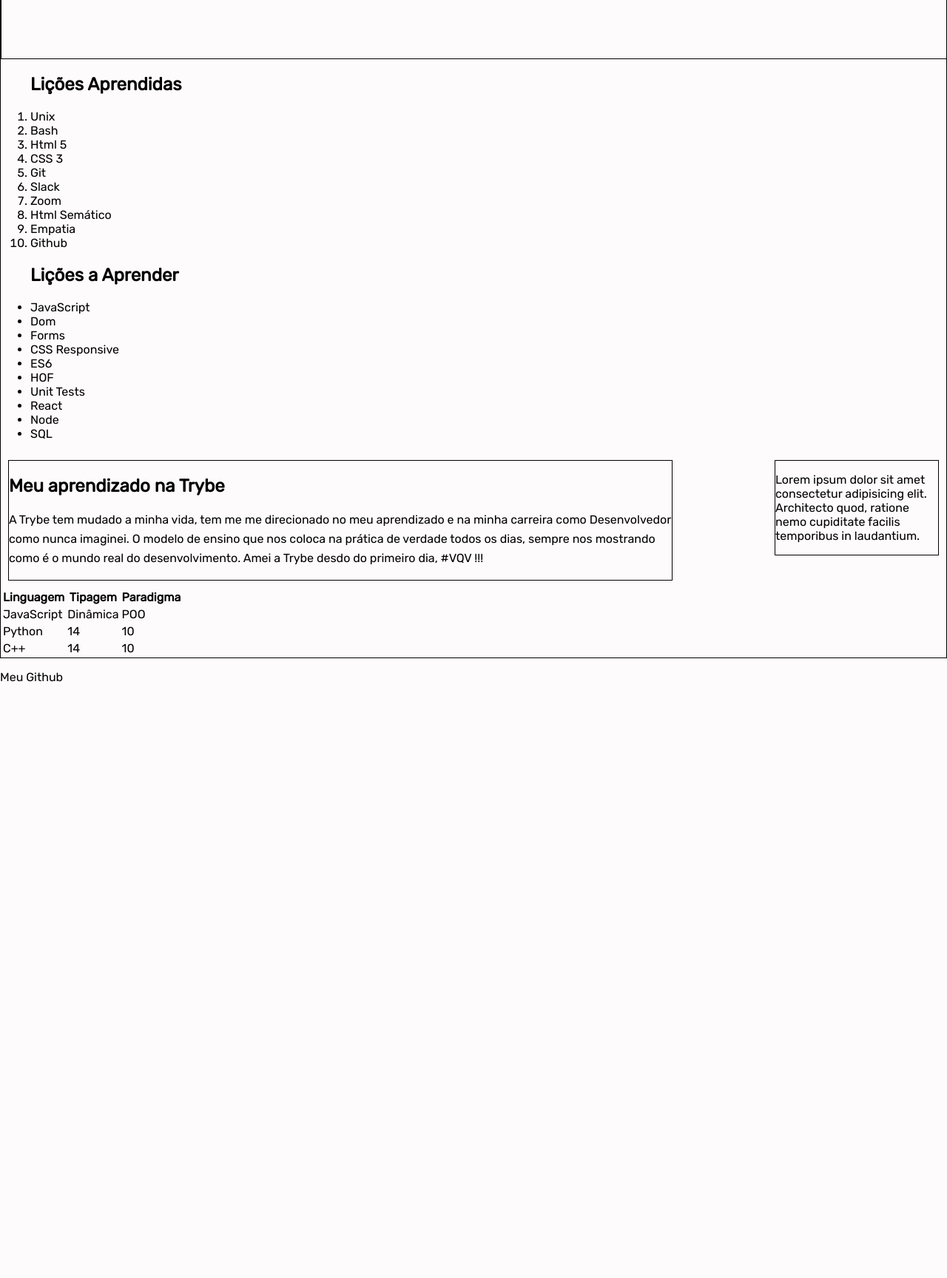
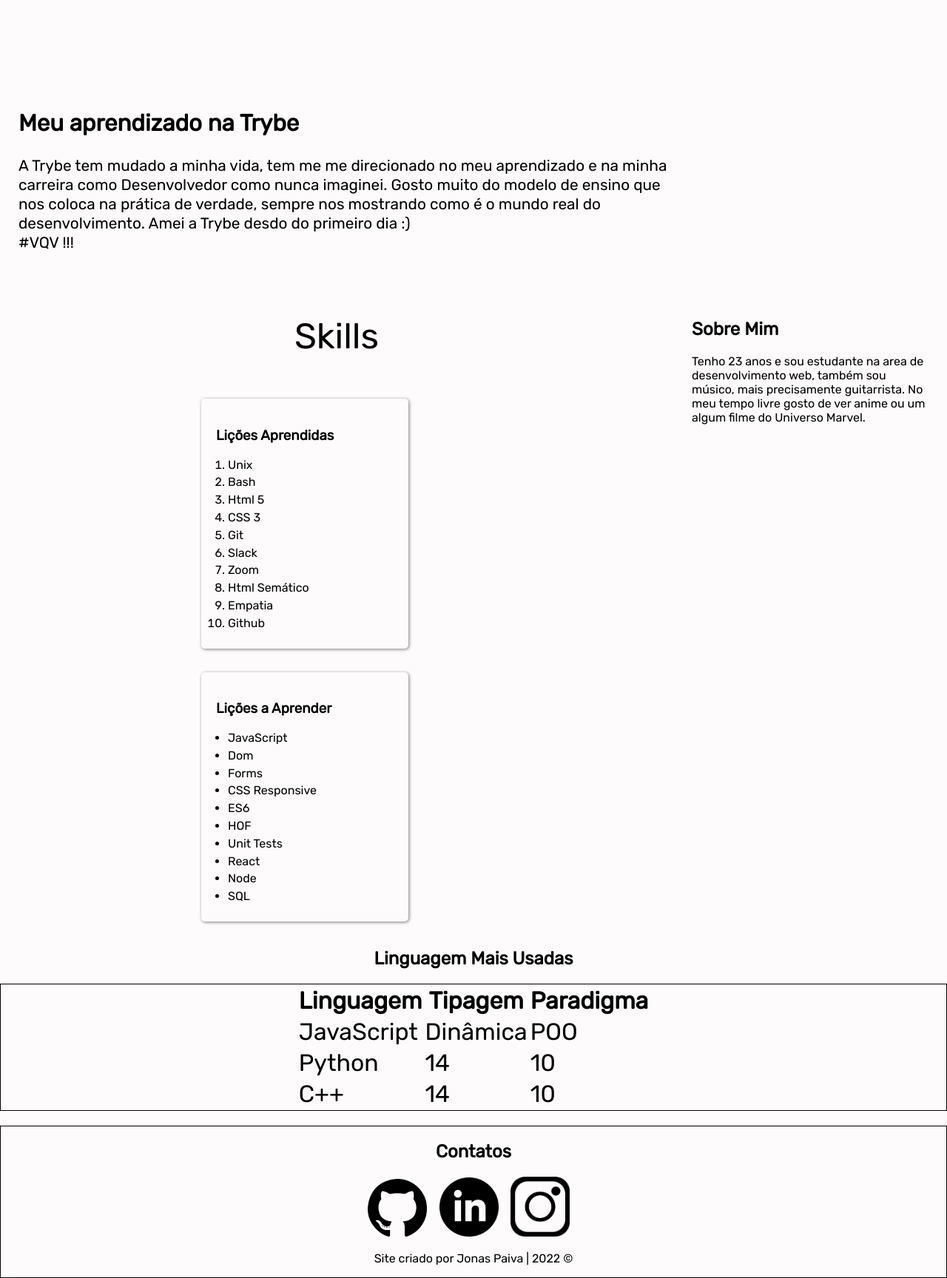
Before and after one commit to Jonas-Paiva/Project-Lessons-Learned, a website: page index.html in a window 1280 px wide. Shown: the part 553-2281 px from the top of the page at 74% size. Before the commit the page ends 1494 px from the top, so only its background shows below. Drawn offline with Linux system fonts and the light colour scheme.

Commit message:
layout quase pronto

```diff
--- a/index.html
+++ b/index.html
@@ -19,10 +19,10 @@
 
       <nav>
         <ul>
-          <li><a href="">Home</a></li>
-          <li><a href="#listas">Listas</a></li>
-          <li><a href="">Aprendizado na Trybe</a></li>
-          <li><a href="">Tabela</a></li>
+          <li><a href="#home">Home</a></li>
+          <li><a href="#listas">Skills</a></li>
+          <li><a href="#Aprendizado">Aprendizado na Trybe</a></li>
+          <li><a href="#tabela">Tabela</a></li>
           <li><a href="#rodape">Contatos</a></li>
         </ul>
       </nav>
@@ -31,12 +31,37 @@
     <main>
       <section class="welcome">
         <img id="minha_foto" src="./assets/foto.jpg" alt="foto" />
-        <p>Olá, Mundo !<br> Sou Jonas</p>
+        <p>
+          Olá, Mundo !<br />
+          Sou Jonas
+        </p>
       </section>
 
-      <section class="listas">
+      <article class="lado-esquerdo">
+        <h2>Meu aprendizado na Trybe</h2>
+        <p>
+          A Trybe tem mudado a minha vida, tem me me direcionado no meu
+          aprendizado e na minha carreira como Desenvolvedor como nunca
+          imaginei. Gosto muito do modelo de ensino que nos coloca na prática de
+          verdade, sempre nos mostrando como é o mundo real do desenvolvimento.
+          Amei a Trybe desdo do primeiro dia :)<br />
+          #VQV !!!
+        </p>
+      </article>
+
+      <aside class="lado-direito">
+        <h2>Sobre Mim</h2>
+        <p>
+          Tenho 23 anos e sou estudante na area de desenvolvimento web, também
+          sou músico, mais precisamente guitarrista. No meu tempo livre gosto de
+          ver anime ou um algum filme do Universo Marvel.
+        </p>
+      </aside>
+
+      <section id="listas">
+        <h2>Skills</h2>
         <ol id="licoes_aprendidas">
-          <h2>Lições Aprendidas</h2>
+          <h3>Lições Aprendidas</h3>
           <li>Unix</li>
           <li>Bash</li>
           <li>Html 5</li>
@@ -50,7 +75,7 @@
         </ol>
 
         <ul id="licoes_a_aprender">
-          <h2>Lições a Aprender</h2>
+          <h3>Lições a Aprender</h3>
           <li>JavaScript</li>
           <li>Dom</li>
           <li>Forms</li>
@@ -64,23 +89,8 @@
         </ul>
       </section>
 
-      <article class="lado-esquerdo">
-        <h2>Meu aprendizado na Trybe</h2>
-        <p>
-          A Trybe tem mudado a minha vida, tem me me direcionado no meu
-          aprendizado e na minha carreira como Desenvolvedor como nunca
-          imaginei. O modelo de ensino que nos coloca na prática de verdade
-          todos os dias, sempre nos mostrando como é o mundo real do
-          desenvolvimento. Amei a Trybe desdo do primeiro dia, #VQV !!!
-        </p>
-      </article>
-
-      <aside class="lado-direito">
-        <p>
-          Lorem ipsum dolor sit amet consectetur adipisicing elit. Architecto
-          quod, ratione nemo cupiditate facilis temporibus in laudantium.
-        </p>
-      </aside>
+      <section class="tabelas">
+        <h2>Linguagem Mais Usadas</h2>
 
         <table>
           <!--<th> Cabeçalho da tabela (Negrito) </th>
@@ -107,11 +117,27 @@
             <td>10</td>
           </tr>
         </table>
+      </section>
     </main>
+
     <footer id="rodape">
-      <p>
-        Meu <a target="_blank" href="https://github.com/Jonas-Paiva">Github</a>
-      </p>
+      <h2>Contatos</h2>
+      <a target="_blank" href="https://github.com/Jonas-Paiva"
+        ><img src="./assets/github-icon.png" alt="Meu Github"
+      /></a>
+
+      <a
+        target="_blank"
+        href="https://www.linkedin.com/in/jonas-paiva-6537861a3/"
+        ><img src="./assets/linkdin.png" alt="Meu Linkdin"
+      /></a>
+
+      <a
+        target="_blank"
+        href="https://www.linkedin.com/in/jonas-paiva-6537861a3/"
+        ><img src="./assets/instagram.png" alt="Meu instagram"
+      /></a>
+      <p>Site criado por Jonas Paiva | 2022 ©</p>
     </footer>
   </body>
 </html>
--- a/style.css
+++ b/style.css
@@ -1,5 +1,6 @@
 @import url("https://fonts.googleapis.com/css2?family=Rubik&display=swap");
 
+/* Global */
 html {
   scroll-behavior: smooth;
 }
@@ -10,7 +11,9 @@ body {
   font-family: "Rubik", sans-serif;
 }
 
+/* Cabeçalho */
 header {
+  box-shadow: 1px 1px 5px #1818187e;
   background-color: rgb(253, 251, 251);
   text-align: center;
   position: fixed;
@@ -40,19 +43,17 @@ a:hover {
   color: rgb(0, 136, 18);
 }
 
-main {
-  margin-top: 130px;
-  border: 1px solid black;
-}
+/* Banner */
 .welcome {
+  margin-top: 150px;
   text-align: center;
   justify-content: baseline;
-  border: 1px solid black;
   height: 500px;
   width: 100%;
 }
 .welcome p {
-    top: -70px;
+  z-index: -10;
+  top: -70px;
   position: relative;
   display: inline-block;
   font-size: 8rem;
@@ -63,29 +64,99 @@ main {
     color: rgb(31, 236, 133);
   }
   100% {
-    color: rgb(55, 0, 255);
+    color: rgb(1, 128, 29);
   }
 }
-img {
+.welcome img {
   width: 24rem;
   border-radius: 50%;
-  border: 5px solid black;
+  border: 5px solid rgb(0, 48, 10);
 }
 
+/* Artigos e aside */
 article p {
   line-height: 26px;
 }
 
 .lado-esquerdo {
+  font-size: 1.3rem;
+  padding: 15px;
   width: 70vw;
   display: inline-block;
   margin: 10px;
-  border: 1px solid black;
 }
 
 .lado-direito {
-  width: 220px;
+  padding: 15px;
+  width: 40vh;
+  margin-right: 1rem;
   float: right;
   margin: 10px;
+}
+
+
+
+/* Skills  */
+#listas h2 {
+  text-align: center;
+  font-size: 3rem;
+  font-weight: 400;
+}
+#listas {
+  width: 100%;
+}
+#listas li {
+  margin-left: 1rem;
+  margin-bottom: 0.3rem;
+}
+#licoes_aprendidas,
+#licoes_a_aprender {
+  width: 15rem;
+  margin-left: 17rem;
+  padding: 20px 20px;
+  display: inline-block;
+  border-radius: 5px;
+  box-shadow: 1px 1px 4px rgba(0, 0, 0, 0.514);
+}
+
+#licoes_aprendidas:hover {
+  transform: translateY(-15px);
+  transition: 200ms;
+}
+#licoes_a_aprender:hover {
+  transform: translateY(-15px);
+  transition: 200ms ease-in;
+}
+
+
+
+
+
+/* tabelas */
+
+.tabelas h2{
+    text-align: center;
+}
+table{
+    font-size: 2rem;
+  width: 100%;
+  border: 1px solid black;
+  margin-top: 20px;
+  margin-bottom: 20px;
+  display: flex;
+  justify-content: center;
+}
+
+
+
+
+
+/* rodape */
+footer {
+  text-align: center;
   border: 1px solid black;
 }
+footer img {
+  margin-right: 13px;
+  width: 80px;
+}
```
Also changed, not shown: assets/github-icon.png (added), assets/instagram.png (added), assets/linkdin.png (added). Lines whose indentation alone changed are shown as unchanged.
